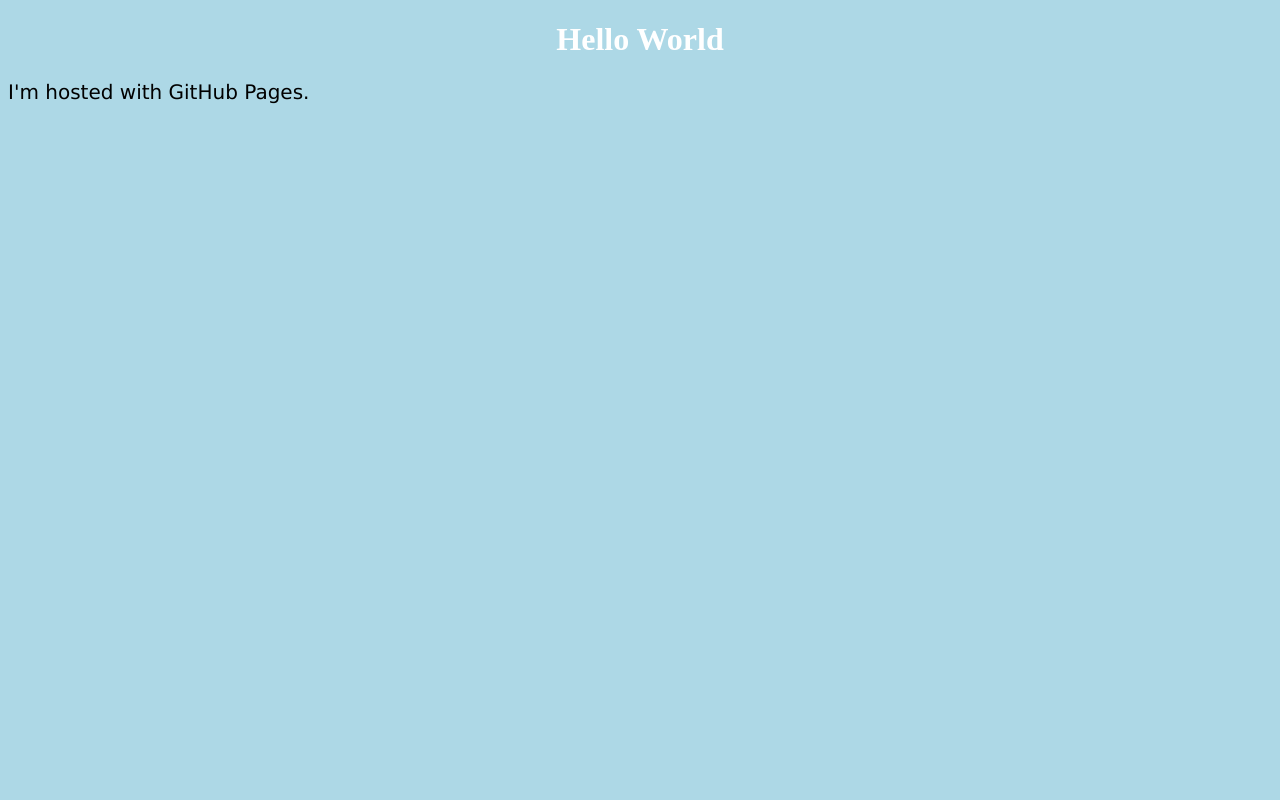
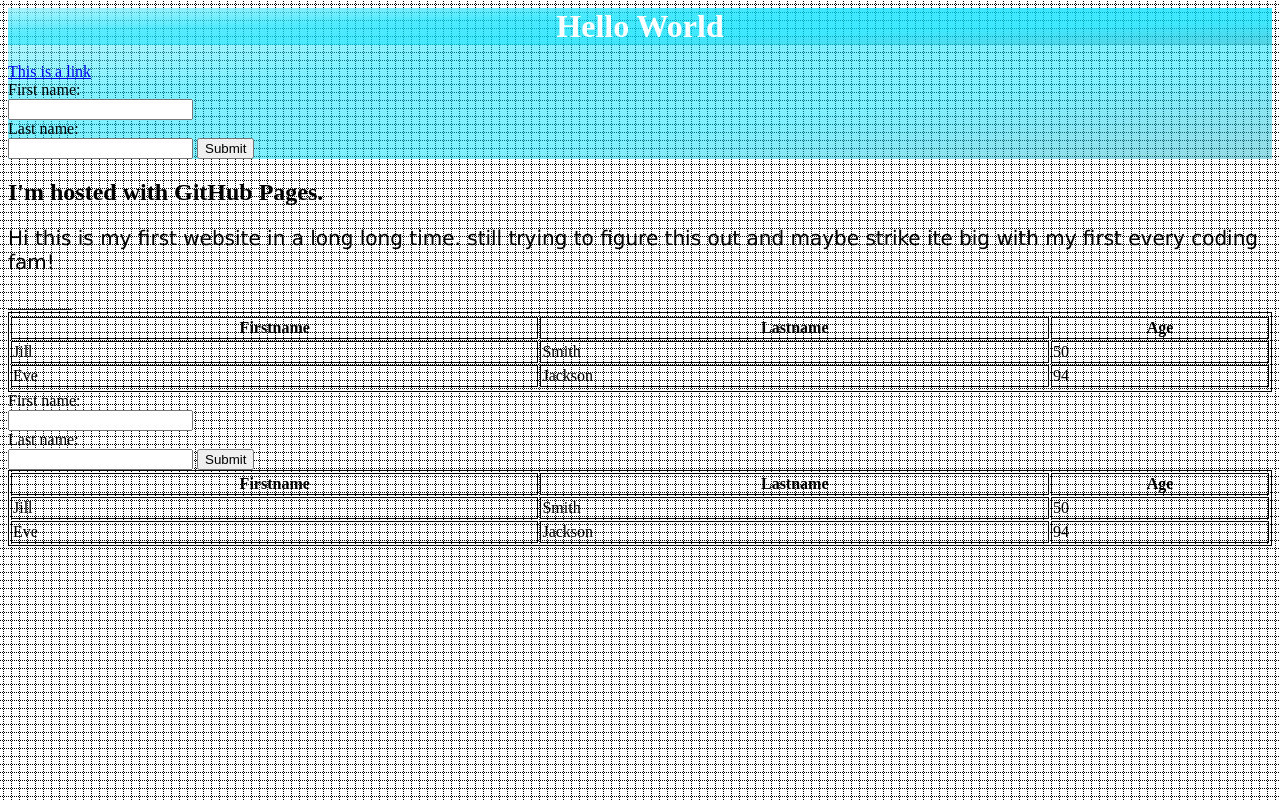
Before and after one commit to employee777/employee777.github.io, a plain HTML site: page index.html in a window 1280 px wide. Drawn offline with Linux system fonts and the light colour scheme.

Commit message:
CSS update
Still trying to figure out how i want it to feel like

```diff
--- a/index.css
+++ b/index.css
@@ -1,13 +1,118 @@
 body {
-  background-color: lightblue;
+  background-image: url("BGRD2.png");
+  background-repeat: repeat;
 }
 
 h1 {
   color: white;
   text-align: center;
+  background-image: linear-gradient(to bottom right ,rgba(147, 242, 255, 0.507), rgba(0, 225, 255, 0.5), rgba(0, 224, 253, 0.5), rgba(45, 182, 201, 0.5));
+  margin: auto;
+  padding: auto;
 }
 
 p {
   font-family: verdana;
   font-size: 20px;
 }
+
+table, th, td {
+  border: 1px solid black;
+}
+
+footer {
+  margin: auto;
+  padding: auto;
+}
+
+header {
+  background-image: linear-gradient(to bottom right ,rgba(147, 242, 255, 0.507), rgba(0, 225, 255, 0.5), rgba(0, 224, 253, 0.5), rgba(45, 182, 201, 0.5));
+  margin:  auto;
+  padding:  auto;
+}
+/*
+
+margin-top
+margin-right
+margin-bottom
+margin-left
+
+padding-top
+padding-right
+padding-bottom
+padding-left
+
+
+
+div.ex1 {
+  width: 500px;
+  margin: auto;
+  border: 3px solid #73AD21;
+}
+
+div.ex2 {
+  max-width: 500px;
+  margin: auto;
+  border: 3px solid #73AD21;
+}
+
+static
+relative
+fixed
+absolute
+sticky
+
+overflow
+visible - Default. The overflow is not clipped. The content renders outside the element's box
+hidden - The overflow is clipped, and the rest of the content will be invisible
+scroll - The overflow is clipped, and a scrollbar is added to see the rest of the content
+auto - Similar to scroll, but it adds scrollbars only when necessary
+
+The float property can have one of the following values:
+
+left - The element floats to the left of its container
+right - The element floats to the right of its container
+none - The element does not float (will be displayed just where it occurs in the text). This is default
+inherit - The element inherits the float value of its parent
+
+div {
+  opacity: 0.3;
+}
+
+div {
+  background: rgba(76, 175, 80, 0.3) /* Green background with 30% opacity
+}
+
+<style>
+.dropdown {
+  position: relative;
+  display: inline-block;
+}
+
+.dropdown-content {
+  display: none;
+  position: absolute;
+  background-color: #f9f9f9;
+  min-width: 160px;
+  box-shadow: 0px 8px 16px 0px rgba(0,0,0,0.2);
+  padding: 12px 16px;
+  z-index: 1;
+}
+
+.dropdown:hover .dropdown-content {
+  display: block;
+}
+</style>
+
+<div class="dropdown">
+  <span>Mouse over me</span>
+  <div class="dropdown-content">
+    <p>Hello World!</p>
+  </div>
+</div>
+
+<form>
+  <label for="fname">First Name</label>
+  <input type="text" id="fname" name="fname">
+</form>
+background-image: linear-gradient(direction, color-stop1, color-stop2, ...);
--- a/index.html
+++ b/index.html
@@ -1,8 +1,77 @@
 <!DOCTYPE html>
 <html>
-<head><link rel="stylesheet" href="index.css"></head>
-<body>
-<h1>Hello World</h1>
-<p>I'm hosted with GitHub Pages.</p>
-</body>
+
+<head>
+    <link rel="stylesheet" href="index.css">
+    <title>Page Title</title>
+</head>
+
+    <header>
+        <h1>Hello World</h1>
+        <br>
+        <a href="https://www.w3schools.com">This is a link</a>
+        <form style = float: right;>
+            <label for="fname">First name:</label><br>
+            <input type="text" id="fname" name="fname"><br>
+            <label for="lname">Last name:</label><br>
+            <input type="text" id="lname" name="lname">
+            <input type="submit" value="Submit">
+          </form>
+    </header>
+
+    <body>
+
+        <h2>I'm hosted with GitHub Pages.</h2>
+        <p>Hi this is my first website in a long long time. still trying to figure this out and maybe strike ite big with my first every coding fam!</p>
+        <table style="width:100%">
+            <tr>_____</tr>
+            <tr>
+              <th>Firstname</th>
+              <th>Lastname</th>
+              <th>Age</th>
+            </tr>
+            <tr>
+              <td>Jill</td>
+              <td>Smith</td>
+              <td>50</td>
+            </tr>
+            <tr>
+              <td>Eve</td>
+              <td>Jackson</td>
+              <td>94</td>
+            </tr>
+            <tr>___</tr>
+          </table>
+
+          <form>
+            <label for="fname">First name:</label><br>
+            <input type="text" id="fname" name="fname"><br>
+            <label for="lname">Last name:</label><br>
+            <input type="text" id="lname" name="lname">
+            <input type="submit" value="Submit">
+          </form>
+
+    </body>
+
+    <footer>
+        <table style="width:100%">
+            <tr>
+              <th>Firstname</th>
+              <th>Lastname</th>
+              <th>Age</th>
+            </tr>
+            <tr>
+              <td>Jill</td>
+              <td>Smith</td>
+              <td>50</td>
+            </tr>
+            <tr>
+              <td>Eve</td>
+              <td>Jackson</td>
+              <td>94</td>
+            </tr>
+          </table>
+
+    </footer>
+
 </html>
```
Also changed, not shown: BGRD1.png (added), BGRD2.png (added), blueSpark.png (added), clay.png (added), goldSpark.png (added), greenSpark.png (added), pinkSpark.png (added), purpleSpark.png (added), redSpark.png (added), teal.png (added).
